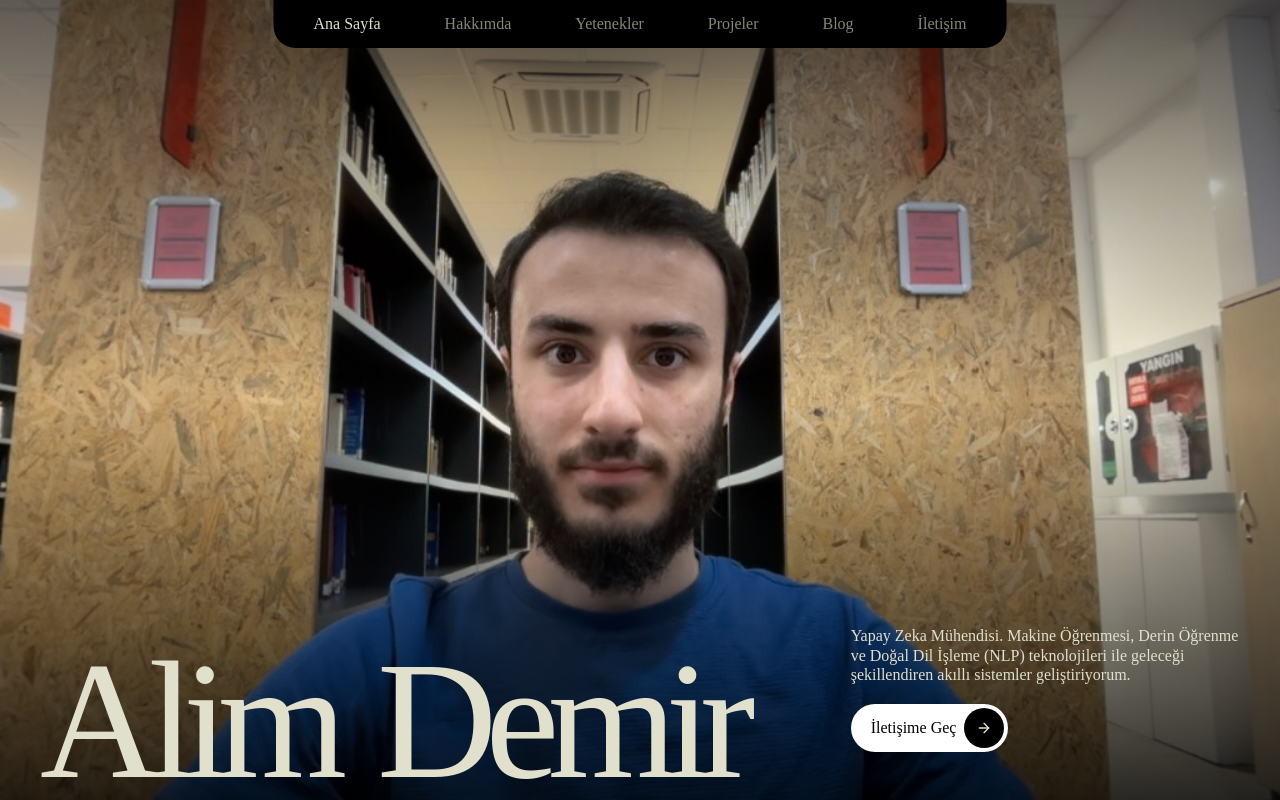
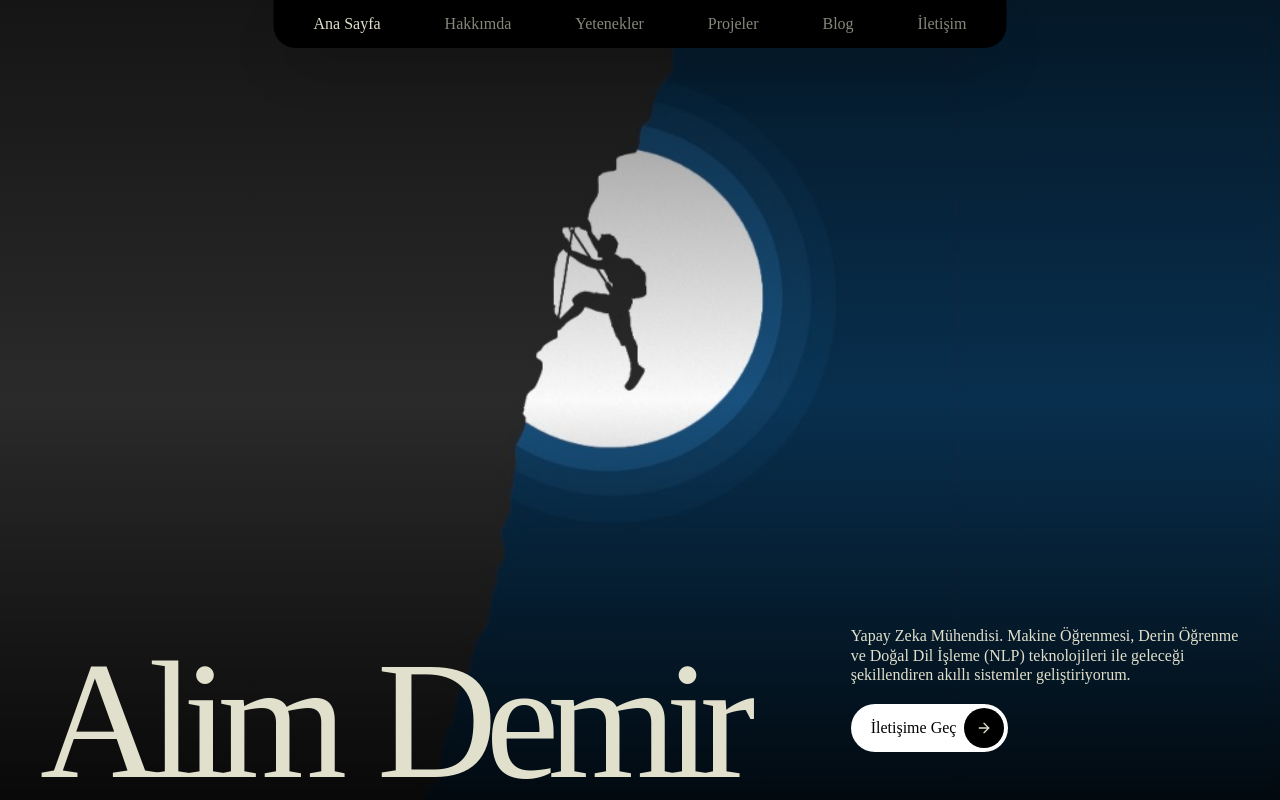
Before and after one commit to alimdemir/alim_site, a Next.js app: page / in a window 1280 px wide. Shown: the top 800 px of the page. Built offline with nearby package versions, Linux system fonts and the light colour scheme.

Commit message:
photo update

```diff
--- a/src/components/ui/prisma-hero.tsx
+++ b/src/components/ui/prisma-hero.tsx
@@ -97,8 +97,8 @@
 
         {/* Background image */}
         <img
-          className="absolute inset-0 h-full w-full object-cover object-[center_70%]"
-          src="/alim_hero.jpg"
+          className="absolute inset-0 h-full w-full object-cover object-center"
+          src="/hero_new.jpg"
           alt="Alim Demir"
         />
 
```
Also changed, not shown: public/hero_new.jpg (added).
